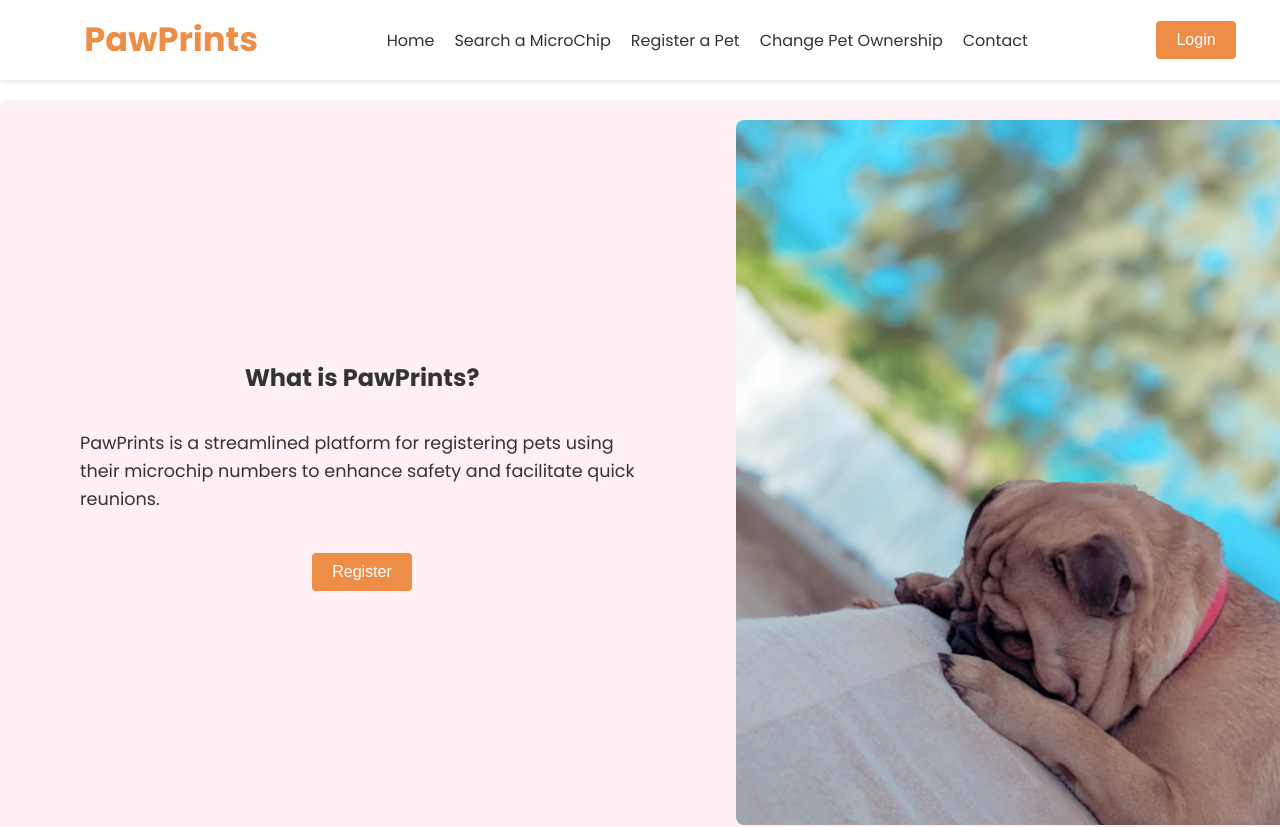
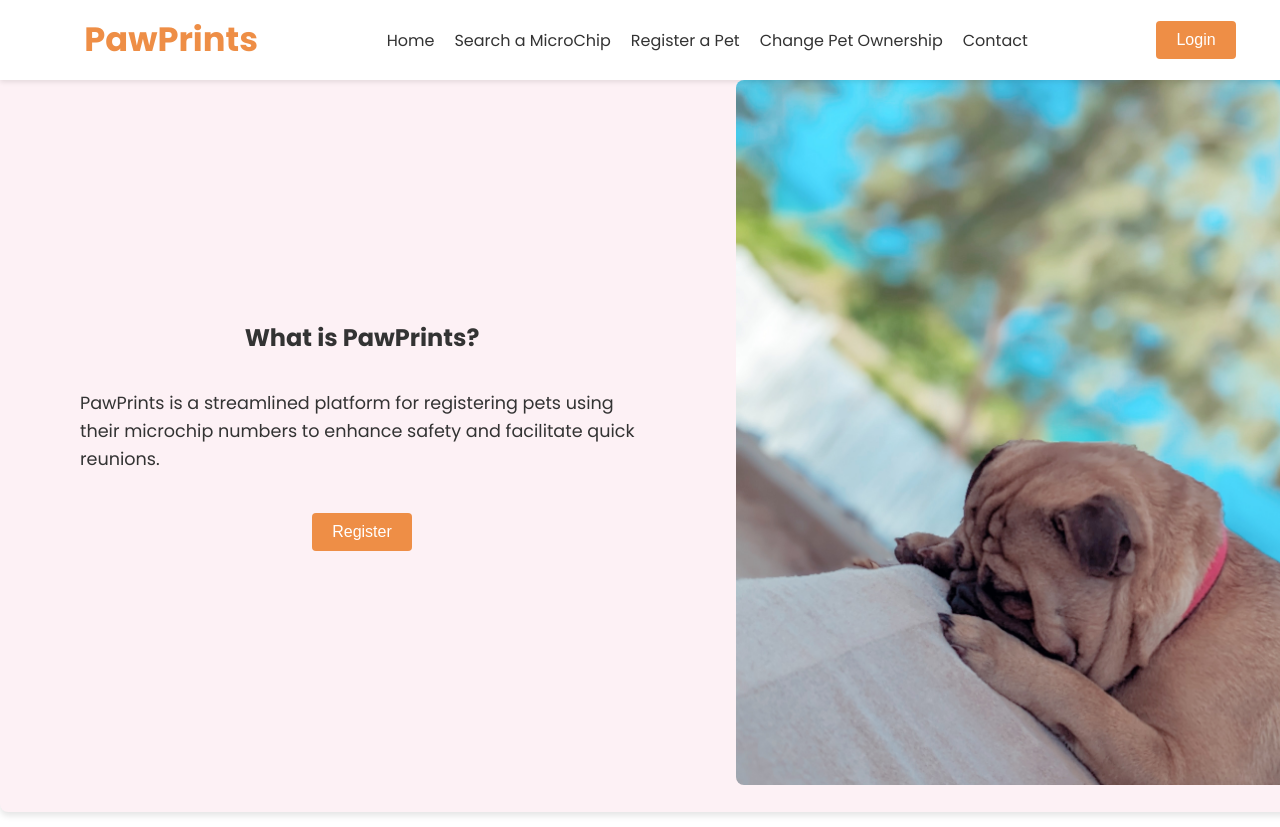
Before and after one commit to TKaburu/PawPrints, a React (Create React App) app in the folder frontend/: page / in a window 1280 px wide. Shown: the top 827 px of the page. Built offline with nearby package versions, Linux system fonts and the light colour scheme; no server answers.

Commit message:
chore: code refactor

```diff
--- a/frontend/src/pages/home/Home.jsx
+++ b/frontend/src/pages/home/Home.jsx
@@ -11,7 +11,7 @@ import '../../styles/home.css'
 const Home = () => {
   return (
     <>
-    <section className="main-container">
+    <section className='home-container'>
       <section className="about-pawprints">
         <AboutPawPrints />
       </section>
--- a/frontend/src/styles/home.css
+++ b/frontend/src/styles/home.css
@@ -1,3 +1,7 @@
+.home-container {
+    margin-top: 20px;
+}
+
 .double-col {
     display: flex;
     justify-content: space-evenly;
```
